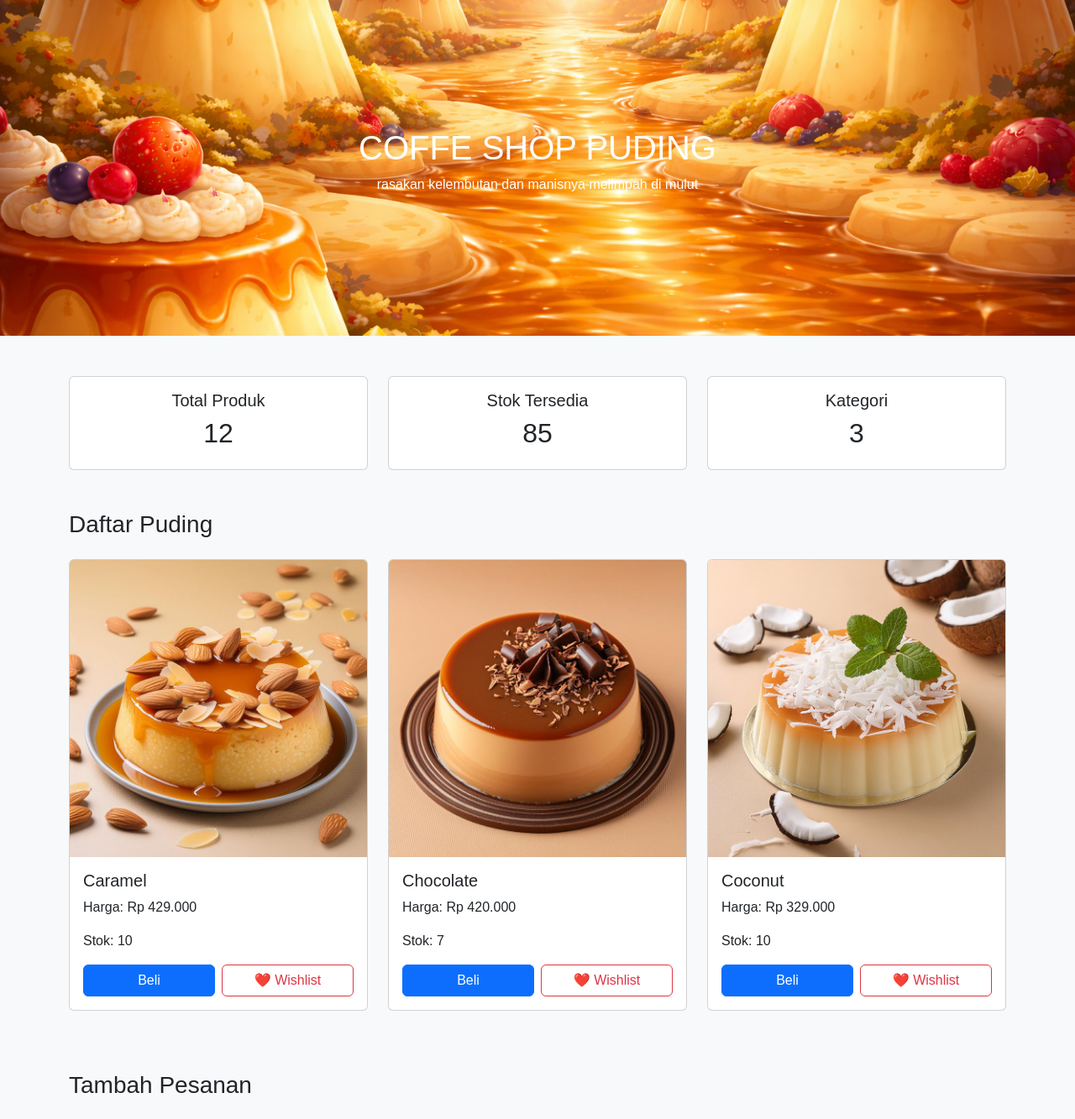
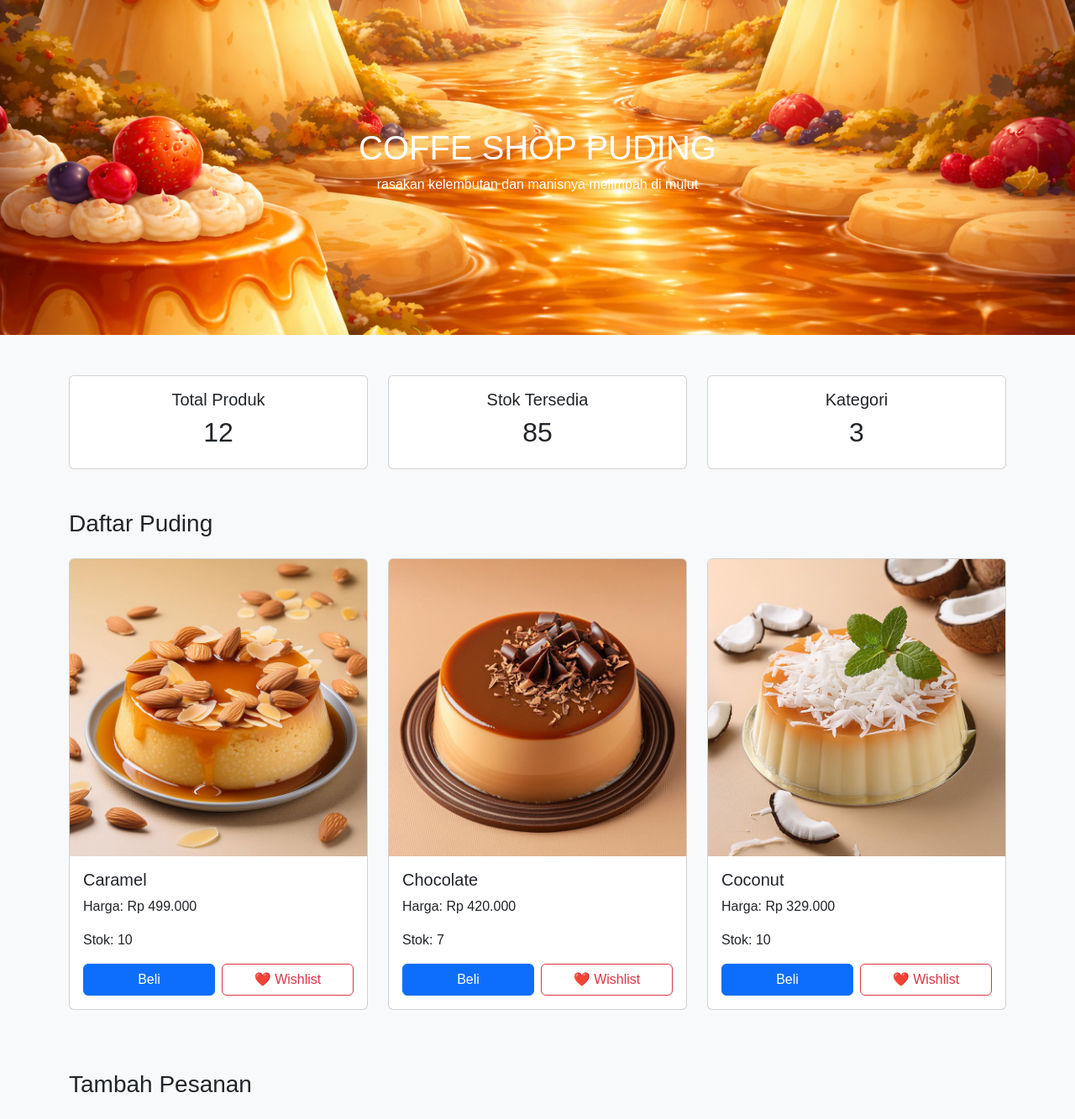
Before and after one commit to dhinanur69/TugasAkhir1, a PHP site: page / in a window 1280 px wide. Shown: the part 56-1389 px from the top of the page at 84% size. Run offline with PHP 8.4, Linux system fonts and the light colour scheme; the visitor is signed in with stand-in values (Sample User, id 1).

Commit message:
update tugas akhir logi

```diff
--- a/css/style.css
+++ b/css/style.css
@@ -10,7 +10,7 @@ body {
 }
 
 .hero {
-    height: 400px;
+    height: 399px;
     background-image: url('../assets/background.png');
     background-size: cover;
     background-position: center;
@@ -29,7 +29,6 @@ footer {
     margin-top: 50px;
 }
 
-/* Dark Mode Styles */
 body.dark-mode {
     background-color: #121212;
     color: #f0f0f0;
--- a/index.php
+++ b/index.php
@@ -1,4 +1,3 @@
-<!-- update tugas akhir -->
 <?php
 session_start();
 
@@ -99,7 +98,7 @@ if(!isset($_SESSION['username'])){
                     <img src="assets/CARAMEL.jpg" class="card-img-top" />
                     <div class="card-body">
                         <h5 class="card-title">Caramel</h5>
-                        <p class="card-text harga-text">Harga: Rp 429.000</p>
+                        <p class="card-text harga-text">Harga: Rp 499.000</p>
                         <p class="card-text stok-text">Stok: 10</p>
                         <div class="d-flex justify-content-between">
                             <button class="btn btn-primary btn-detail w-50 me-2">Beli</button>
```
